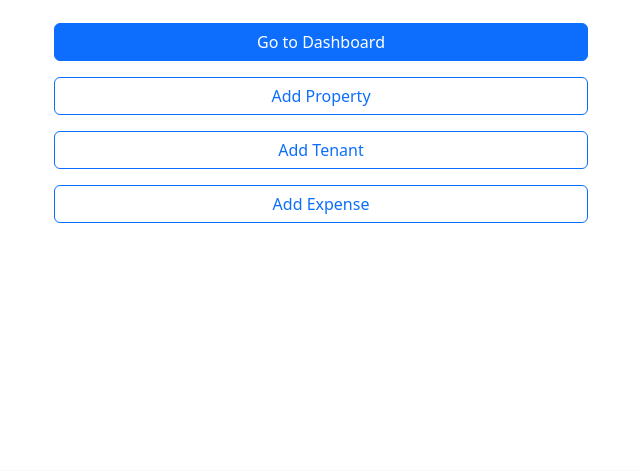
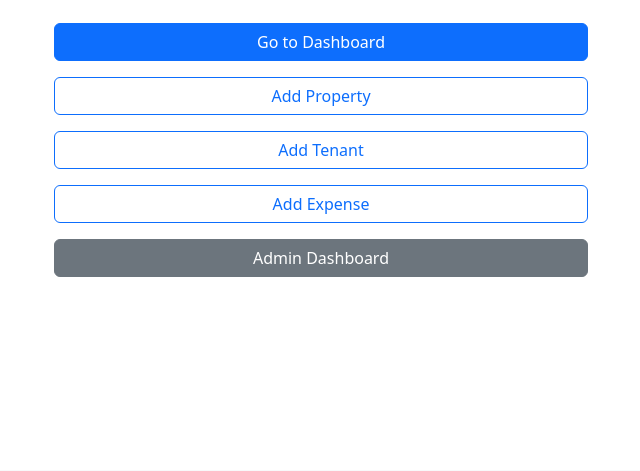
Before and after one commit to AlexandarEfremov/Real-estate-portfolio-manager, a Django app: page / in a window 1280 px wide. Shown: the part 242-713 px from the top of the page, without its empty margins (319-959 px from the left). Run offline with Django 5.2, Linux system fonts and the light colour scheme; the visitor is signed in with stand-in values (Sample User, id 1); some libraries are stand-ins or nearby versions.

Commit message:
added admin button

```diff
--- a/real_estate_manager/templates/common/landing_page.html
+++ b/real_estate_manager/templates/common/landing_page.html
@@ -26,6 +26,13 @@
                             <a href="{% url 'finance:create_expense' %}" class="btn btn-outline-primary mb-3">
                                 Add Expense
                             </a>
+
+                            <!-- Admin Button -->
+                            {% if user.is_superuser %}
+                                <a href="{% url 'admin:index' %}" class="btn btn-secondary mb-3">
+                                    Admin Dashboard
+                                </a>
+                            {% endif %}
                         </div>
                     </div>
                 </div>
@@ -47,9 +54,8 @@
 
                     <!-- Image Section -->
                     <div class="col-md-6 mt-4">
-    <img src="{% static 'neighbourhood.jpg' %}" class="img-fluid" alt="No Image Available" style="width: 76%; height: 76%; object-fit: cover;">
-</div>
-
+                        <img src="{% static 'neighbourhood.jpg' %}" class="img-fluid" alt="No Image Available" style="width: 76%; height: 76%; object-fit: cover;">
+                    </div>
                 </div>
             </div>
         {% endif %}
```
